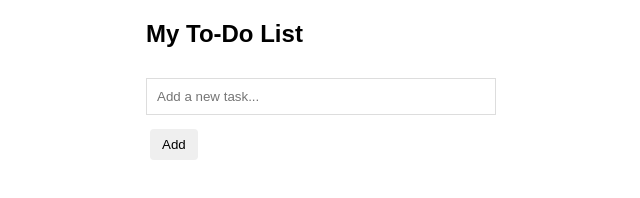
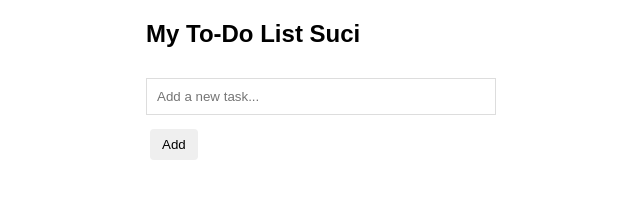
Before and after one commit to succikaaa/6102_Suci-Sulistyowati_TEK-WEB-B, a plain HTML site: page praktikum-3-dom/index.html in a window 1280 px wide. Shown: the full height of the page, 319-959 px from the left. Drawn offline with Linux system fonts and the light colour scheme.

Commit message:
Praktikum 3 HTML DOM To-Do List

```diff
--- a/praktikum-3-dom/index.html
+++ b/praktikum-3-dom/index.html
@@ -51,7 +51,7 @@
 
 <body>
     <div class="container">
-        <h2>My To-Do List</h2>
+        <h2>My To-Do List Suci</h2>
         <input type="text" id="newTask" placeholder="Add a new task...">
         <button onclick="addTask()">Add</button>
 
```
